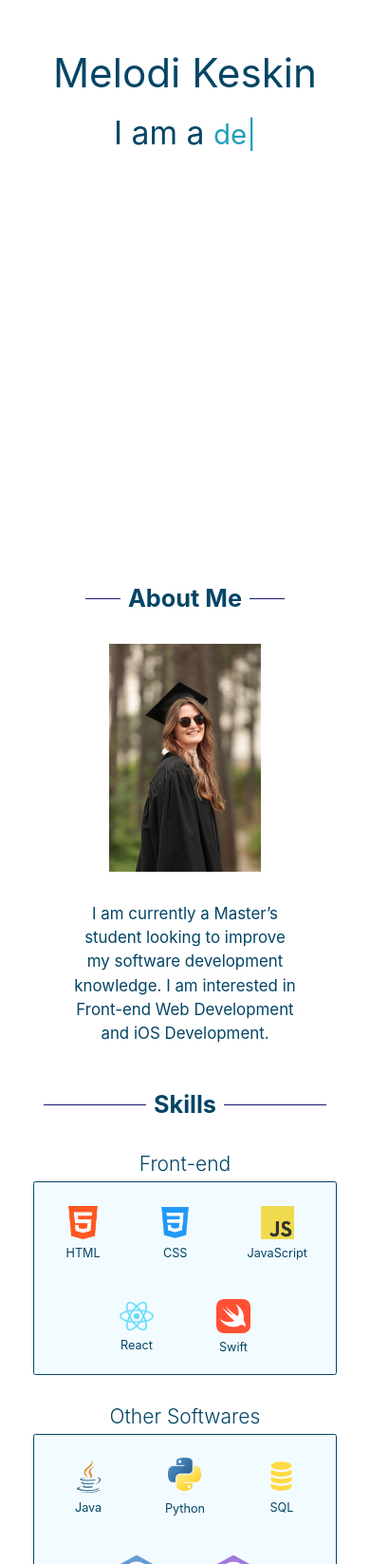
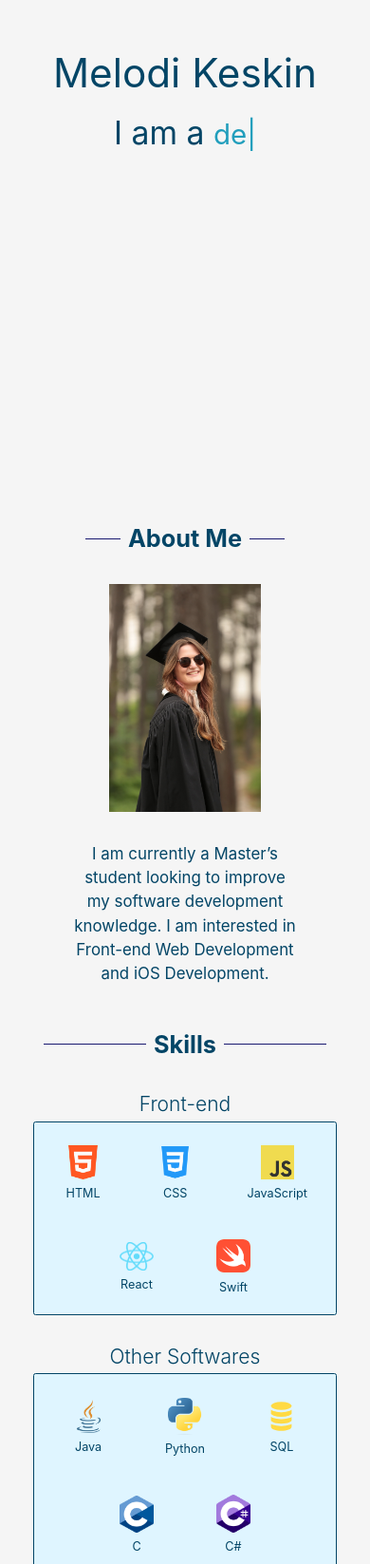
Before and after one commit to makimakimek/Portfolio, a React (Vite) app: page / in a window 390 px wide. Shown: the part 313-1960 px from the top of the page at 95% size. Built offline with nearby package versions, Linux system fonts and the light colour scheme.

Commit message:
phone changes

```diff
--- a/src/App.css
+++ b/src/App.css
@@ -14,8 +14,8 @@
   flex-direction: column;
   align-items: center;
   justify-content: center;
-  margin-top: 25em;
-  margin-bottom: 25em;
+  margin-top: 36vh;
+  margin-bottom: 36vh;
 }
 
 .nameContainer {
@@ -179,7 +179,8 @@
   display: flex;
   flex-direction: column;
   border: solid 1px #034566;
-  background-color: #f2fbff;
+  /*background-color: #f2fbff;*/
+  background-color: #dff5ff;
   width: auto;
   height: 22em;
   border-radius: 0.6em;
@@ -253,7 +254,8 @@
 
 .projectUnderneathContainer {
   border: solid 1px #034566;
-  background-color: #f2fbff;
+  /*background-color: #f2fbff;*/
+  background-color: #dff5ff;
   border-radius: 0.6em;
   padding: 0.6em;
   margin: 0.6em;
@@ -426,11 +428,12 @@ a.link {
     min-height: 100vh;
     min-width: 100vw;
     align-items: center;
-    background-color: white;
+    background-color: whitesmoke;
   }
 
   .firstViewContainer {
     height: 100vh;
+    width: 100vw;
     margin: 0;
     padding: 0;
     border: 0;
@@ -451,6 +454,7 @@ a.link {
 
   /*about*/
   .aboutContainer {
+    margin-top: 2vh;
     margin-bottom: 5vh;
     padding: 0;
     border: 0;
@@ -612,7 +616,8 @@ a.link {
 
   /*contact*/
   .contactSection {
-    margin: 0;
+    margin-top: 0;
+    margin-bottom: 3vh;
     padding: 0;
     border: 0;
   }
```
Also changed, not shown: src/assets/verticalbackground.png (added).
